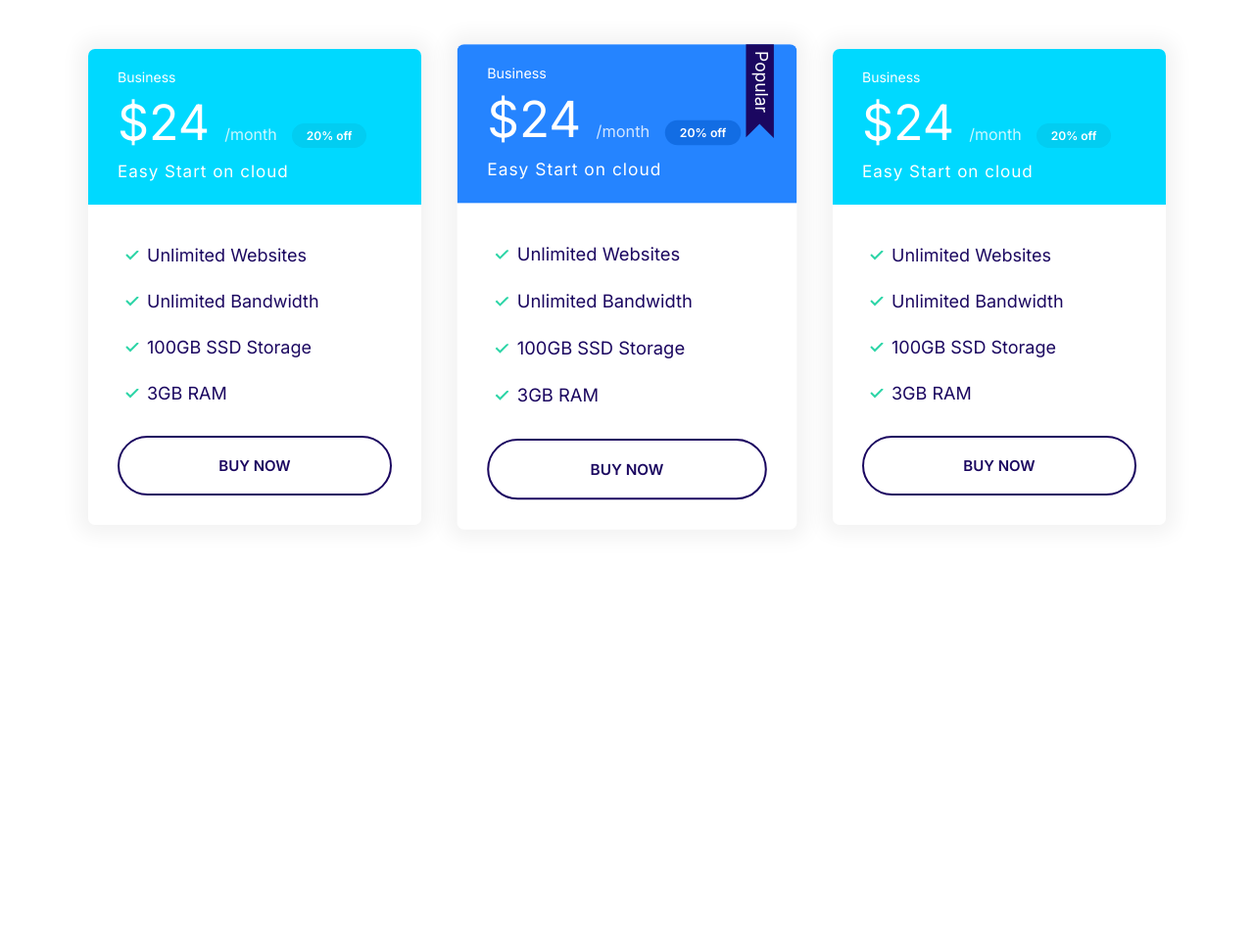
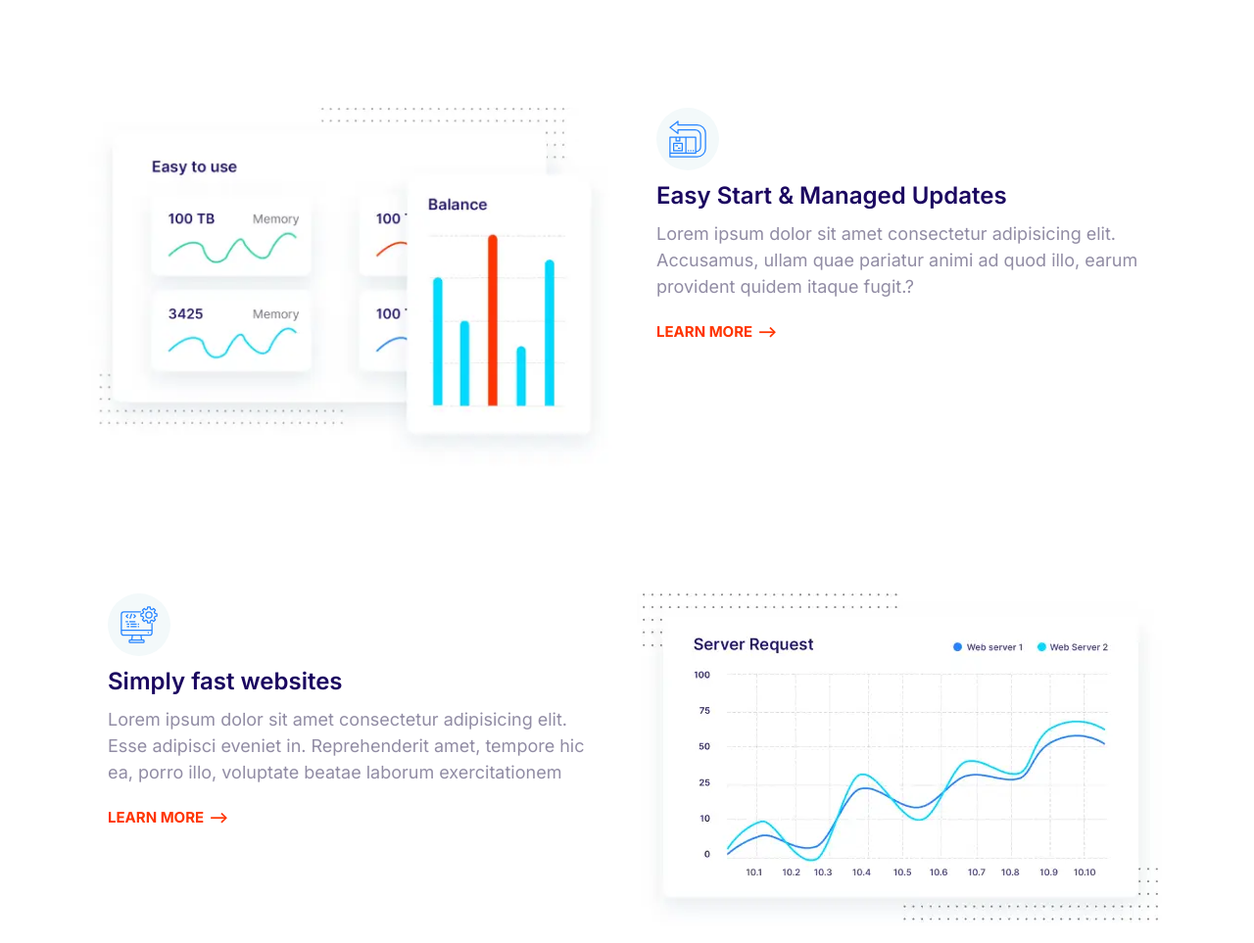
Before and after one commit to Coder-Aftab/apify, a website built with Parcel: page playground.html in a window 1280 px wide. Shown: the top 963 px of the page at 98% size. Before the commit the page ends 800 px from the top, so only its background shows below. Built offline with nearby package versions, Linux system fonts and the light colour scheme.

```diff
--- a/playground.html
+++ b/playground.html
@@ -5,81 +5,114 @@
   <meta charset="UTF-8">
   <meta http-equiv="X-UA-Compatible" content="IE=edge">
   <meta name="viewport" content="width=device-width, initial-scale=1.0">
-  <title>Under Production</title>
+  <meta name="Author" content="Md Aftab">
+  <meta name="description" content="Deploy your website in less than 60 second">
+  <meta property="og:title" content="Apify..">
+  <meta property="od:description" content="Deploy your website in less than 60 second">
+  <meta property="og:type" content="website">
+  <title>Apify-Go Online for just 9$</title>
   <link rel="preconnect" href="https://fonts.googleapis.com">
   <link rel="preconnect" href="https://fonts.gstatic.com" crossorigin>
   <link href="https://fonts.googleapis.com/css2?family=Inter:wght@400;600;700&display=swap" rel="stylesheet">
   <link rel="stylesheet" href="css/styles.css">
-  <link rel="stylesheet" href="css/normalize.css" />
+
+  <link href="https://unpkg.com/aos@2.3.1/dist/aos.css" rel="stylesheet">
 
 </head>
 
 <body>
-  <section class="block container block-plans">
-    <div class="grid  grid--1x3">
-      <div class="plan">
-        <div class="card card--secondary">
-          <header class="card__header">
-            <h3 class="plan__header">Business</h3>
-            <span class="plan__price">$24</span>
-            <span class="plan__billing">/month</span>
-            <span class="badge badge--secondary badge--small">20% off</span>
-            <span class="plan__description">Easy Start on cloud</span>
-          </header>
-          <div class="card__body">
-            <ul class="list list--tick">
-              <li class="list__item">Unlimited Websites</li>
-              <li class="list__item">Unlimited Bandwidth</li>
-              <li class="list__item">100GB SSD Storage</li>
-              <li class="list__item">3GB RAM</li>
-            </ul>
-            <button class="btn btn--block btn--outline ">Buy Now</button>
-          </div>
+
+
+
+    <section class="block container block-features">
+      <article class="grid grid--1x2 feature">
+        <div class="media__body" data-aos="zoom-in">
+          <span class="icon-container">
+            <svg class="icon icon--primary">
+              <use xlink:href="./icons/sprite.svg#easy"></use>
+            </svg>
+          </span>
+          <h3 class="media__title feature__heading">Easy Start & Managed Updates</h3>
+          <p class="media__text">Lorem ipsum dolor sit amet consectetur adipisicing elit. Accusamus, ullam quae
+            pariatur
+            animi ad quod illo, earum provident quidem itaque fugit.?</p>
+          <a href="#" class="link-arrow">Learn More</a>
         </div>
-      </div>
-      <div class="plan plan--popular">
-        <div class="card card--primary">
-          <header class="card__header">
-            <h3 class="plan__header">Business</h3>
-            <span class="plan__price">$24</span>
-            <span class="plan__billing">/month</span>
-            <span class="badge badge--primary badge--small">20% off</span>
-            <span class="plan__description">Easy Start on cloud</span>
-          </header>
-          <div class="card__body">
-            <ul class="list list--tick">
-              <li class="list__item">Unlimited Websites</li>
-              <li class="list__item">Unlimited Bandwidth</li>
-              <li class="list__item">100GB SSD Storage</li>
-              <li class="list__item">3GB RAM</li>
-            </ul>
-            <button class="btn btn--block btn--outline ">Buy Now</button>
-          </div>
+        <picture class="feature__content" data-aos="zoom-in">
+          <source type="image/webp" srcset="images/easy.webp 1x,images/easy@2.webp 2x" />
+          <source type="image/png" srcset="images/easy.png 1x,images/easy@2.png 2x" />
+          <img src="./images/easy.png" alt="fast website image">
+        </picture>
+      </article>
+      <article class="grid grid--1x2 feature">
+        <div class="media__body" data-aos="zoom-in">
+          <span class="icon-container">
+            <svg class="icon icon--primary">
+              <use xlink:href="./icons/sprite.svg#computer"></use>
+            </svg>
+          </span>
+          <h3 class="media__title feature__heading">Simply fast websites</h3>
+          <p class="media__text">Lorem ipsum dolor sit amet consectetur adipisicing elit. Esse adipisci eveniet in.
+            Reprehenderit amet, tempore hic ea, porro illo, voluptate beatae laborum exercitationem </p>
+          <a href="#" class="link-arrow">Learn More</a>
         </div>
-      </div>
-      <div class="plan">
-        <div class="card card--secondary">
-          <header class="card__header">
-            <h3 class="plan__header">Business</h3>
-            <span class="plan__price">$24</span>
-            <span class="plan__billing">/month</span>
-            <span class="badge badge--secondary badge--small">20% off</span>
-            <span class="plan__description">Easy Start on cloud</span>
-          </header>
-          <div class="card__body">
-            <ul class="list list--tick">
-              <li class="list__item">Unlimited Websites</li>
-              <li class="list__item">Unlimited Bandwidth</li>
-              <li class="list__item">100GB SSD Storage</li>
-              <li class="list__item">3GB RAM</li>
-            </ul>
-            <button class="btn btn--block btn--outline ">Buy Now</button>
-          </div>
+        <picture class="feature__content" data-aos="zoom-in">
+          <source type="image/webp" srcset="images/fast.webp 1x,images/fast@2.webp 2x" />
+          <source type="image/png" srcset="images/fast.png 1x,images/fast@2.png 2x" />
+          <img src="./images/fast.png" alt="fast website image">
+        </picture>
+      </article>
+      <article class="grid grid--1x2 feature">
+        <div class="media__body" data-aos="zoom-in">
+          <span class="icon-container">
+            <svg class="icon icon--primary">
+              <use xlink:href="./icons/sprite.svg#settings"></use>
+            </svg>
+          </span>
+          <h3 class="media__title feature__heading">WordPress made easy</h3>
+          <p class="media__text">Lorem ipsum dolor sit amet consectetur adipisicing elit. Quos assumenda fugiat
+            voluptatum
+            inventore velit id, accusamus voluptatibus quo nam beatae harum explicabo eligendi neque consequuntur
+            suscipit
+            nihil dolorem mollitia quisquam!</p>
+          <a href="#" class="link-arrow">Learn More</a>
         </div>
-      </div>
-    </div>
+        <picture class="feature__content" data-aos="zoom-in">
+          <source type="image/webp" srcset="images/wordpress.webp 1x,images/wordpress@2.webp 2x" />
+          <source type="image/png" srcset="images/wordpress.png 1x,images/wordpress@2.png 2x" />
+          <img src="./images/support.png" alt="easy to maintain">
+        </picture>
+      </article>
+      <article class="grid grid--1x2 feature">
+        <div class="media__body" data-aos="zoom-in">
+          <span class="icon-container">
+            <svg class="icon icon--primary">
+              <use xlink:href="./icons/sprite.svg#clock"></use>
+            </svg>
+          </span>
+          <h3 class="media__title feature__heading">24/7 Expert Support</h3>
+          <p class="media__text">Lorem ipsum dolor sit amet consectetur adipisicing elit. Quos assumenda fugiat
+            voluptatum
+            inventore velit id, accusamus voluptatibus quo nam beatae harum explicabo eligendi neque consequuntur
+            suscipit
+            nihil dolorem mollitia quisquam!</p>
+          <a href="#" class="link-arrow">Learn More</a>
+        </div>
+        <picture class="feature__content" data-aos="zoom-in">
+          <source type="image/webp" srcset="images/support.webp 1x,images/support@2.webp 2x" />
+          <source type="image/png" srcset="images/support.png 1x,images/support@2.png 2x" />
+          <img src="./images/support.png" alt="easy to maintain">
+        </picture>
+      </article>
+    </section>
 
-  </section>
+
+  <script src="./js/main.js"></script>
+  <script src="https://unpkg.com/aos@2.3.1/dist/aos.js">
+
+  </script>
+  <script> AOS.init();</script>
+
 </body>
 
 </html>
```
Also changed, not shown: index.html (+8 -16 lines).
